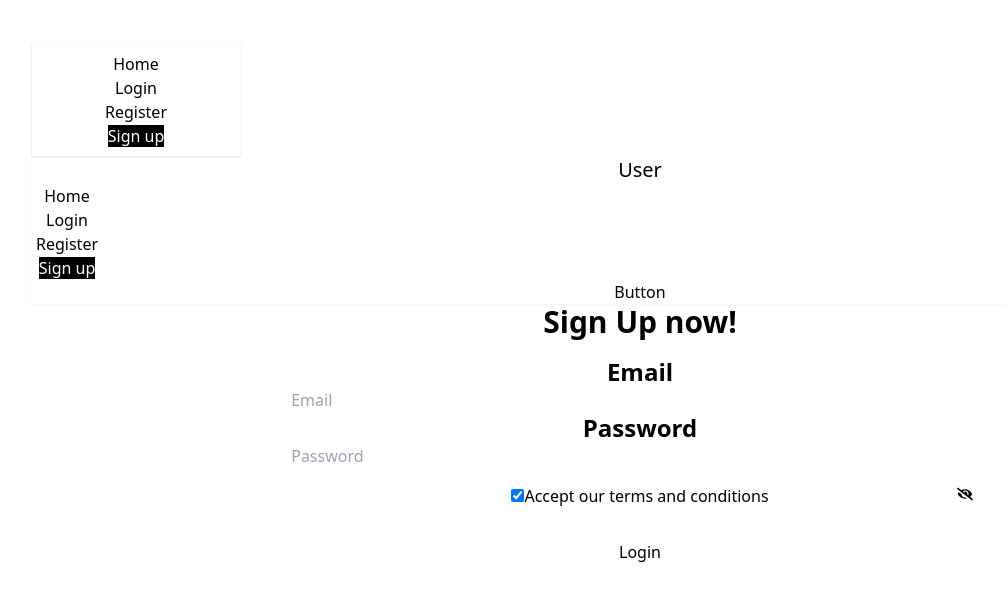
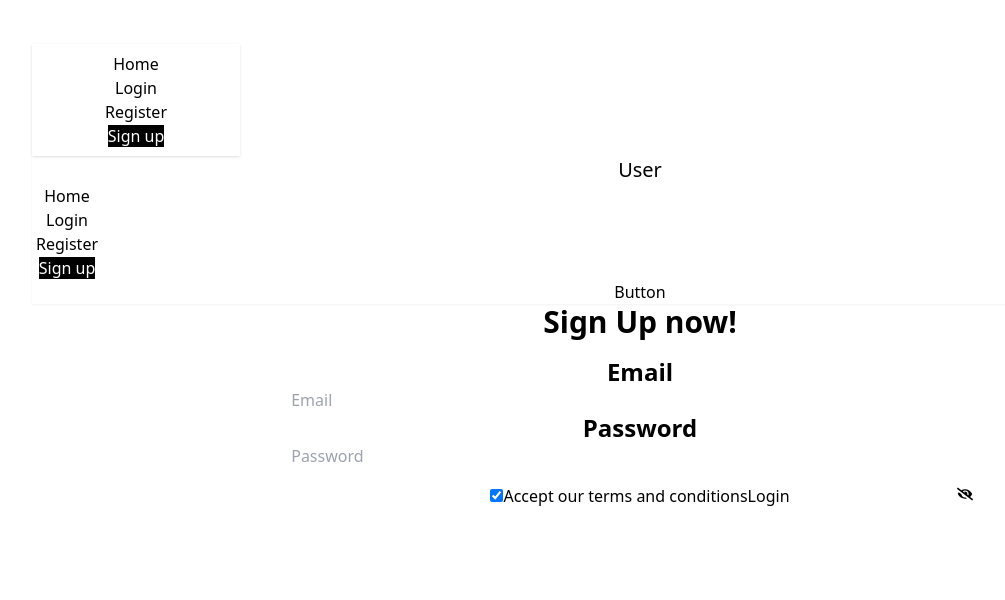
Before and after one commit to mahdi33-gk/login-with-pass, a React (Vite) app: page /signup in a window 1280 px wide. Shown: the top 600 px of the page, without its empty margins (0-1005 px from the left). Built offline with nearby package versions, Linux system fonts and the light colour scheme.

Commit message:
terms and conditions added

```diff
--- a/src/Components/Signup.jsx
+++ b/src/Components/Signup.jsx
@@ -66,12 +66,12 @@ const Signup = () => {
             >
               {eye ? <IoEye /> : <FaEyeSlash />}
             </button>
-            <fieldset className="fieldset p-4 ">
+
             <label className="fieldset-label">
               <input type="checkbox" defaultChecked className="checkbox" />
               Accept our terms and conditions
             </label>
-          </fieldset>
+
             <button className="btn btn-neutral mt-4">Login</button>
           </fieldset>
 
```
